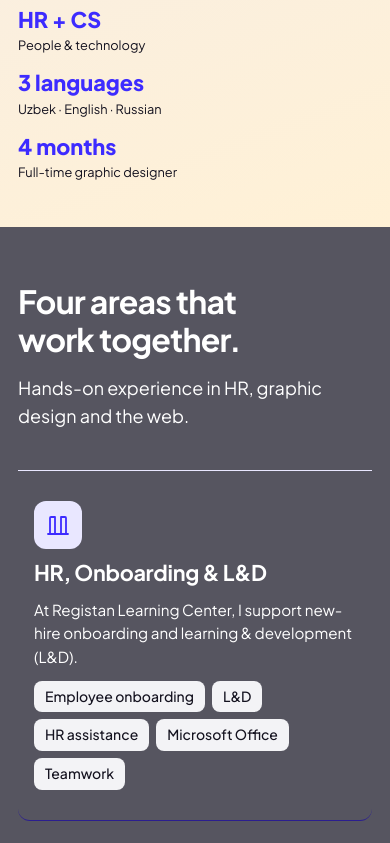
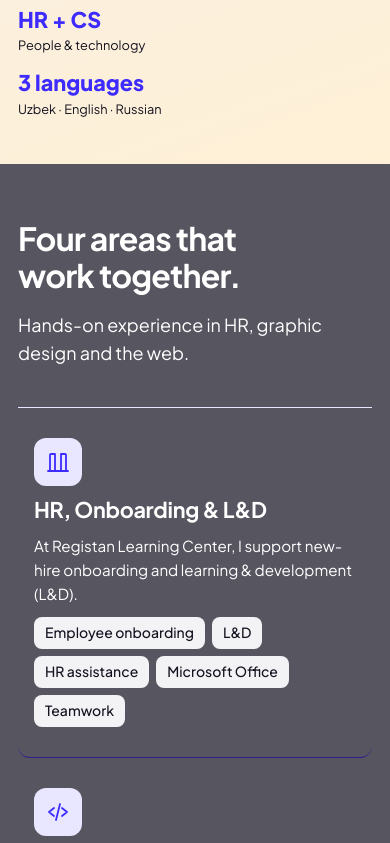
Before and after one commit to komronbekmullajonov/komronbekmullajonov.github.io, a plain HTML site: page en/index.html in a window 390 px wide. Shown: the part 1439-2282 px from the top of the page. Drawn offline with Linux system fonts and the light colour scheme.

Commit message:
EN: FAQ for partners; remove stat

```diff
--- a/en/index.html
+++ b/en/index.html
@@ -2113,10 +2113,6 @@
 <div class="stat-item-num">3 languages</div>
 <div class="stat-item-label">Uzbek · English · Russian</div>
 </div>
-<div>
-<div class="stat-item-num">4 months</div>
-<div class="stat-item-label">Full-time graphic designer</div>
-</div>
 </div>
 </div>
 <div class="portrait-stage hero-seq" style="--seq-delay: 220ms;">
@@ -2320,7 +2316,7 @@
 <div class="container">
 <div class="faq-wrap" id="faq">
 <div>
-<h2 class="section-title-lg" style="font-size: clamp(1.7rem, 3vw, 2.35rem);">Quick answers for recruiters.</h2>
+<h2 class="section-title-lg" style="font-size: clamp(1.7rem, 3vw, 2.35rem);">Quick answers for partners.</h2>
 <p class="section-lead" style="margin-bottom: 20px;">A short look at my background, tools and languages.</p>
 <a class="btn-orange-solid" href="https://t.me/komronbekmullajonov" rel="noopener noreferrer" target="_blank">
 <span>Have a question? Ask me</span>
@@ -2429,7 +2425,7 @@
 <script>
     (function () {
       'use strict';
-      const I18N = {"en": {"toast_copy_fail": "Email: kamronc1kda@gmail.com", "rotator": ["onboarding", "L&D", "design", "websites", "working together"], "meta_desc": "Komronbek Mullajonov — HR Intern (Onboarding & L&D) at Registan Learning Center and student at Webster University Tashkent. Graphic design and web projects.", "toast_copy": "Email copied: kamronc1kda@gmail.com", "page_title": "Komronbek Mullajonov — HR Intern (Onboarding & L&D)", "toast_copied": "Copied: "}};
+      const I18N = {"en": {"toast_copy_fail": "Email: kamronc1kda@gmail.com", "toast_copied": "Copied: ", "meta_desc": "Komronbek Mullajonov — HR Intern (Onboarding & L&D) at Registan Learning Center and student at Webster University Tashkent. Graphic design and web projects.", "page_title": "Komronbek Mullajonov — HR Intern (Onboarding & L&D)", "toast_copy": "Email copied: kamronc1kda@gmail.com", "rotator": ["onboarding", "L&D", "design", "websites", "working together"]}};
       const lang = document.documentElement.lang in I18N ? document.documentElement.lang : 'uz';
       const dict = I18N[lang];
       const reduceMotion = window.matchMedia && window.matchMedia('(prefers-reduced-motion: reduce)').matches;
```
